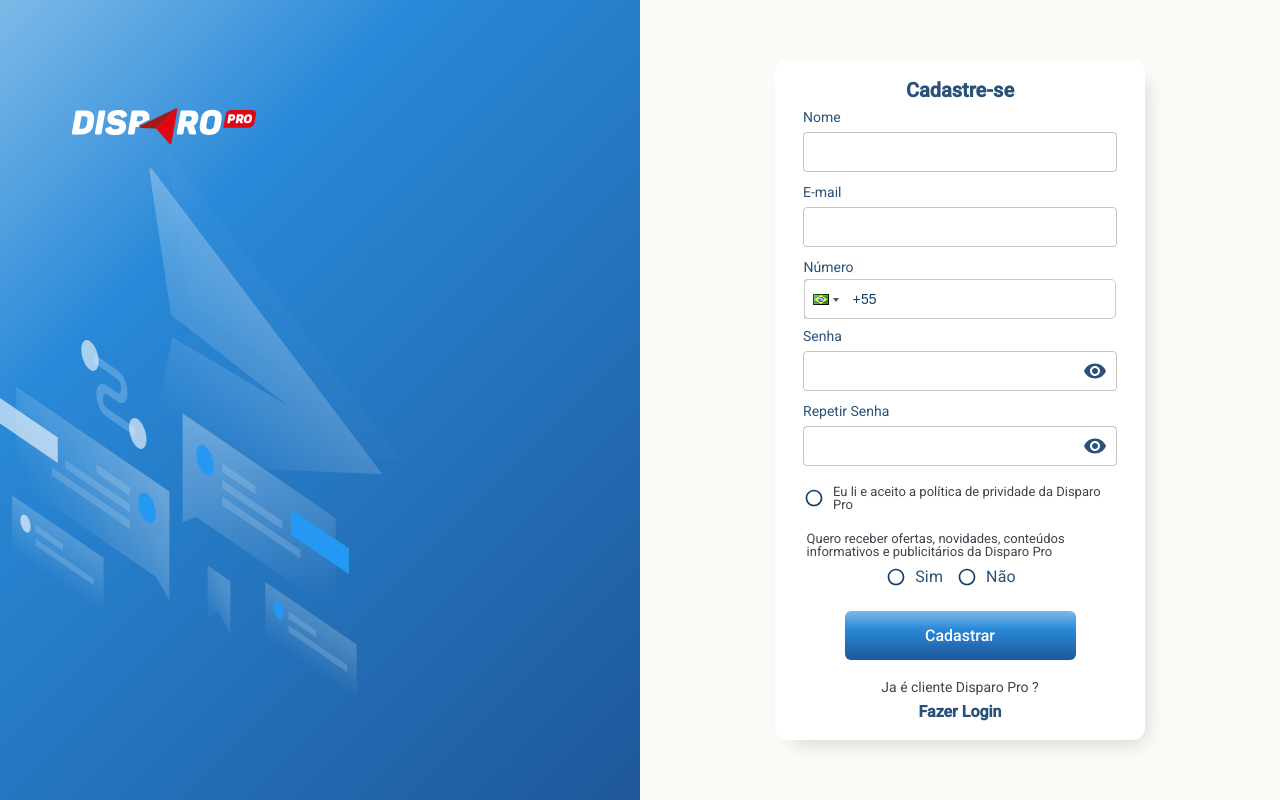
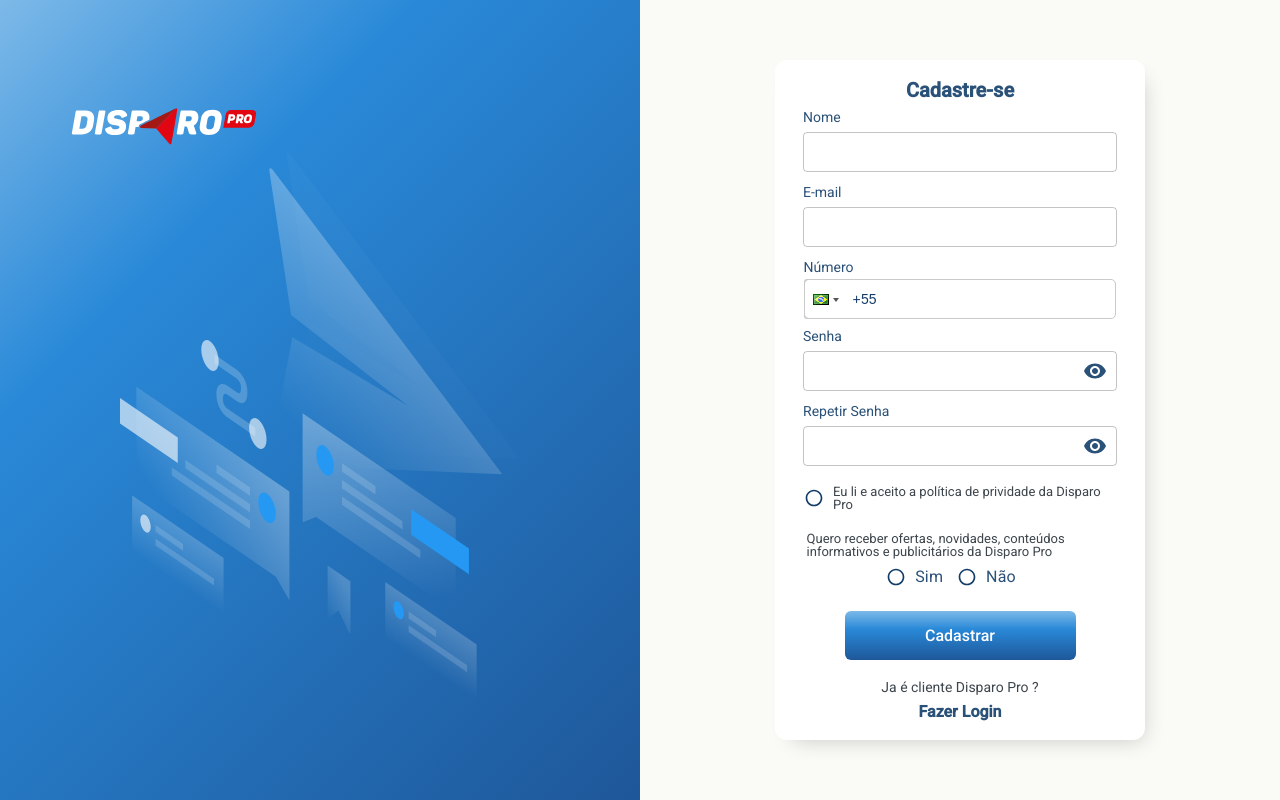
Before and after one commit to giankaz/brasilfone-test, a React (Create React App) app: page /cadastro in a window 1280 px wide. Built offline with nearby package versions, Linux system fonts and the light colour scheme.

Commit message:
hotfix: font size

```diff
--- a/src/components/Global/Radio/styles.js
+++ b/src/components/Global/Radio/styles.js
@@ -16,7 +16,7 @@
     }
 
     .error {
-      font-size: 12px;
+      font-size: 13px;
       color: var(--red);
       padding:0 10px 0 10px;
     }
--- a/src/pages/Login/styles.js
+++ b/src/pages/Login/styles.js
@@ -21,6 +21,7 @@
   .figure__container {
     display: flex;
     justify-content: center;
+    align-items: center;
 
     background-repeat: repeat-x;
     background-size: cover;
@@ -35,6 +36,8 @@
 
   .figure__logo {
     width: 200px;
+
+    align-self: flex-start;
 
     margin-left: 10%;
   }
--- a/src/pages/Register/styles.js
+++ b/src/pages/Register/styles.js
@@ -24,6 +24,7 @@
       display: flex;
       position: relative;
       justify-content: center;
+      align-items: center;
 
       background-repeat: repeat-x;
       background-size: cover;
@@ -38,6 +39,7 @@
     .figure__logo {
       width: 200px;
 
+      align-self: flex-start;
       margin-left: 10%;
     }
 
```
